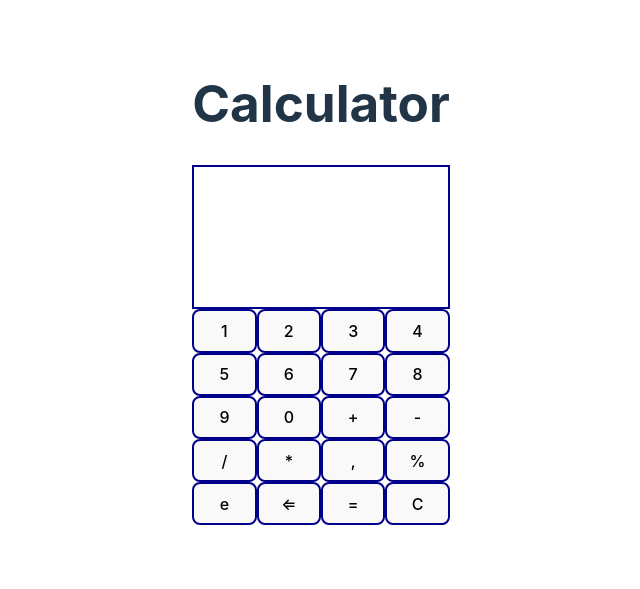
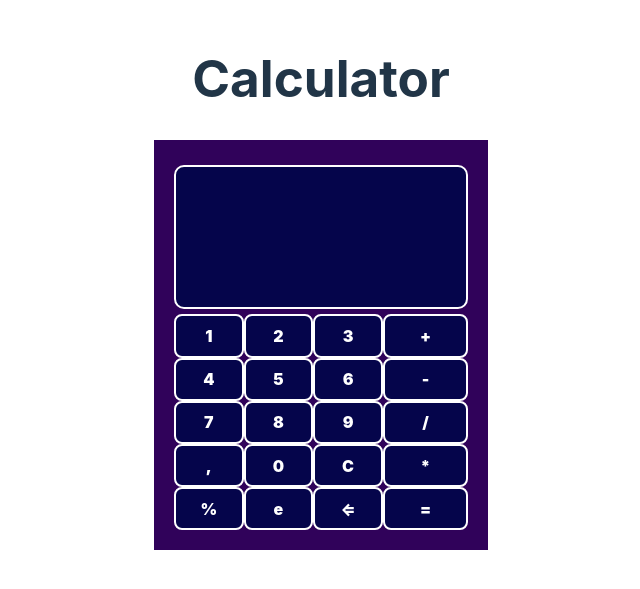
Before and after one commit to BeainaT/first-svelte-calculator, a Svelte app: page / in a window 1280 px wide. Shown: the part 117-706 px from the top of the page, without its empty margins (319-959 px from the left). Built offline with nearby package versions, Linux system fonts and the light colour scheme.

Commit message:
fixed leading zero +display data pass+ basis style

```diff
--- a/src/App.svelte
+++ b/src/App.svelte
@@ -10,6 +10,9 @@
       return inputNumber += value;
     } else {
       inputNumber += value.toString();
+      if(inputNumber.startsWith('0') && isNaN(parseFloat(inputNumber.charAt(1))) == false) {
+        inputNumber = parseInt(inputNumber, 10).toString();
+      }
     }
     return total = eval(inputNumber);
   }
@@ -41,22 +44,18 @@
   }
   function calc() {
     if(total) {
-      (total % 1 !== 0 || total < 1e-4) ? total = eval(inputNumber).toFixed(4) : total = eval(inputNumber);
+      (total % 1 !== 0) ? total = eval(inputNumber).toFixed(2) : total = eval(inputNumber);
       inputNumber = total.toString();
     }
     return total = 0;
   }
 </script>
 
-<!-- <main> -->
 <h1>Calculator</h1>
-    <Display>
-      <div>{inputNumber}</div>
-      {#if total !== 0 && total !== parseFloat(inputNumber)}
-        <div class="big">{total}</div>
-      {/if}
-    </Display>
+<main>
+    <Display input={inputNumber} result={total}/>
     <div class="keypad">
+      <div class="keypad__body">
         <button on:click={()=>getInput(1)}>1</button>
         <button on:click={()=>getInput(2)}>2</button>
         <button on:click={()=>getInput(3)}>3</button>
@@ -66,30 +65,47 @@
         <button on:click={()=>getInput(7)}>7</button>
         <button on:click={()=>getInput(8)}>8</button>
         <button on:click={()=>getInput(9)}>9</button>
+        <button on:click={()=>getInput('.')}>,</button>
         <button on:click={()=>getInput(0)}>0</button>
+        <button on:click={clear}>C</button>
+        <button on:click={percentage}>%</button>
+        <button on:click={exp}>e</button>
+        <button on:click={undo}>&#8656;</button>
+      </div>
+      <div class="keypad__op">
         <button on:click={()=>getInput('+')}>+</button>
         <button on:click={()=>getInput('-')}>-</button>
         <button on:click={()=>getInput('/')}>/</button>
         <button on:click={()=>getInput('*')}>*</button>
-      <button on:click={()=>getInput('.')}>,</button>
-      <button on:click={percentage}>%</button>
-      <button on:click={exp}>e</button>
-
-      <button on:click={undo}>&#8656;</button>
         <button on:click={calc}>=</button>
-      <button on:click={clear}>C</button>
       </div>
-<!-- </main> -->
+    </div>
+</main>
 
 <style>
+  main {
+    background-color: rgb(48, 2, 90);
+    padding: 20px;
+  }
   button {
-    border: 2px solid darkblue;
-  }
-  .big {
-    font-size: 40px;
+    border: 2px solid #fff;
+    font-weight: 900;
+    background-color: rgb(5, 5, 75);
+    color: #fff;
   }
   .keypad {
     display: grid;
-    grid-template-columns: repeat(4, 1fr);
+    grid-template-areas: "n o";
+    font-weight: bold;
+    /* grid-template-columns: repeat(3, 1fr); */
+  }
+  .keypad__body {
+    display: grid;
+    grid-template-columns: repeat(3, 1fr);
+    grid-area: n;
+  }
+  .keypad__op {
+    display: grid;
+    grid-template-columns: 1;
   }
 </style>
--- a/src/lib/Display.svelte
+++ b/src/lib/Display.svelte
@@ -1,14 +1,30 @@
+<script>
+    export let input;
+    export let result;
+</script>
 <div class="display">
-    <slot></slot>
+    <!-- <slot></slot> -->
+    <div>{input}</div>
+    {#if result !== 0 && result !== parseFloat(input)}
+      <div class="big">{result}</div>
+    {/if}
 </div>
 
 <style>
     .display {
-        /* min-width: 200px; */
+        width: 250px;
+        overflow-wrap: break-word;
         min-height: 100px;
-        border: 2px solid darkblue;
+        margin: 5px 0;
+        border: 2px solid #fff;
         text-align: right;
         font-size: 20px;
         padding: 20px;
+        border-radius: 10px;
+        background-color:  rgb(5, 5, 75);
+        color: #fff;
+    }
+    .big {
+        font-size: 32px;
     }
 </style>
```
Lines whose indentation alone changed are shown as unchanged.
